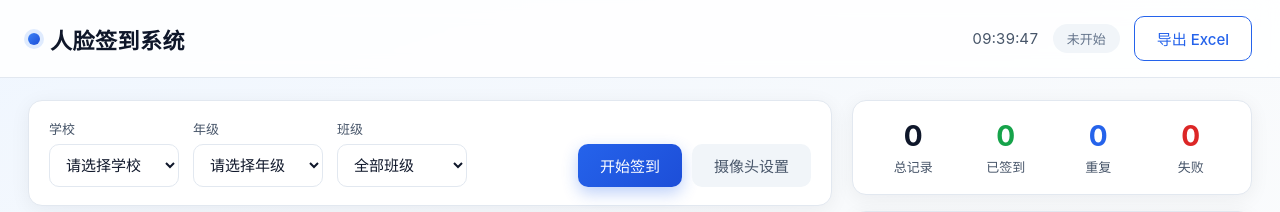
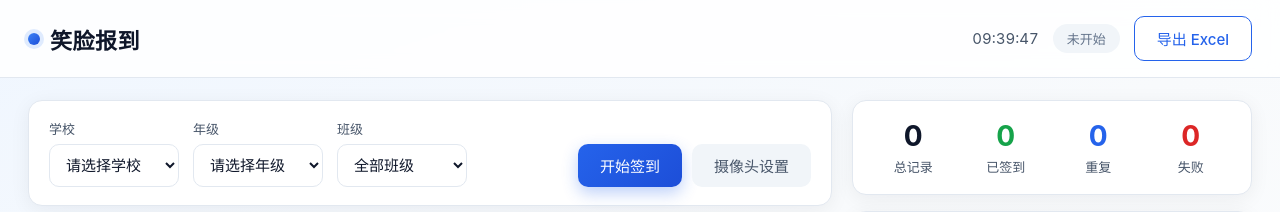
Before and after one commit to a129074174/auto-check-in, a Flask app: page / in a window 1280 px wide. Shown: the top 212 px of the page. Run offline with Flask 3, Linux system fonts and the light colour scheme; data that the repository does not hold is empty.

Commit message:
软件更名为「笑脸报到」：界面/文档/exe/文件夹统一改名

```diff
--- a/app.py
+++ b/app.py
@@ -1,5 +1,5 @@
 # -*- coding: utf-8 -*-
-"""人脸签到系统 —— Flask 本地 Web 应用入口。
+"""笑脸报到 —— Flask 本地 Web 应用入口。
 
 负责：摄像头采集、人脸检测识别、分级匹配、语音播报、结果导出，
 通过浏览器页面（web/）提供实时画面、选班、结果展示等交互。
--- a/core/__init__.py
+++ b/core/__init__.py
@@ -1,4 +1,4 @@
-# 人脸签到系统核心模块包
+# 笑脸报到核心模块包
 # 各子模块将在后续步骤中逐步实现：
 #   config.py     —— 全局配置
 #   camera.py     —— 摄像头采集（手机 IP Webcam / 本地 USB）
--- a/requirements.txt
+++ b/requirements.txt
@@ -1,4 +1,4 @@
-# 人脸签到系统依赖清单
+# 笑脸报到依赖清单
 # 安装方式：双击「安装环境.bat」，或手动执行：pip install -r requirements.txt
 numpy>=1.24,<2.0
 opencv-python>=4.8
--- a/web/static/app.js
+++ b/web/static/app.js
@@ -1,4 +1,4 @@
-// 人脸签到系统 —— 前端交互逻辑
+// 笑脸报到 —— 前端交互逻辑
 (function () {
   "use strict";
 
--- a/web/static/style.css
+++ b/web/static/style.css
@@ -1,4 +1,4 @@
-/* 人脸签到系统 —— 清爽可信的教务签到风格 */
+/* 笑脸报到 —— 清爽可信的教务签到风格 */
 :root {
   --primary: #2563EB;
   --primary-dark: #1D4ED8;
--- a/web/templates/index.html
+++ b/web/templates/index.html
@@ -3,14 +3,14 @@
 <head>
   <meta charset="UTF-8">
   <meta name="viewport" content="width=device-width, initial-scale=1.0">
-  <title>人脸签到系统</title>
+  <title>笑脸报到</title>
   <link rel="stylesheet" href="/static/style.css">
 </head>
 <body>
   <header class="navbar">
     <div class="brand">
       <span class="brand-dot"></span>
-      <span>人脸签到系统</span>
+      <span>笑脸报到</span>
     </div>
     <div class="nav-right">
       <span id="clock" class="clock">--:--:--</span>
```
Also changed, not shown: 技术方案与实施文档.md (+3 -3 lines), README.md, 8 other files.
